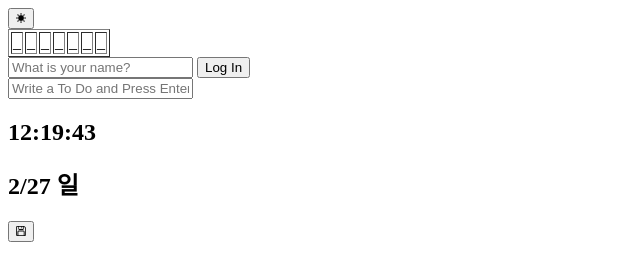
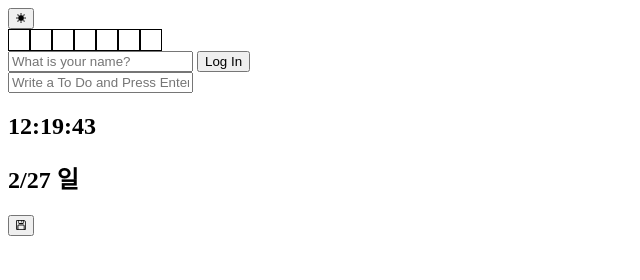
Before and after one commit to htogether7/to-do-list, a plain HTML site: page index.html in a window 1280 px wide. Shown: the whole page, without its empty margins (0-640 px from the left). Drawn offline with Linux system fonts and the light colour scheme.

Commit message:
Feat: Add color system that shows today's task
Now if user saves the tasks, the task on the to-do-list disappear. it changes
to color that fit the status. and save on day-box.

```diff
--- a/css/style.css
+++ b/css/style.css
@@ -26,3 +26,23 @@ img {
 .fail {
   background-color: red;
 }
+
+div[id$="day"] {
+  width: 20px;
+  height: 20px;
+  border: 1px black solid;
+  transition: all 2s;
+}
+
+.day-box {
+  display: flex;
+}
+
+/* #seventh-day {
+  background-color: green;
+  transition: all 2s;
+} */
+
+.save {
+  background-color: red;
+}
--- a/index.html
+++ b/index.html
@@ -13,18 +13,14 @@
             <img class="mode-image" src="img/sun.png">
         </button>
     </div>
-    <div>
-        <table border="1">
-            <tr>
-                <td>_</td>
-                <td>_</td>
-                <td>_</td>
-                <td>_</td>
-                <td>_</td>
-                <td>_</td>
-                <td>_</td>
-            </tr>
-        </table>
+    <div class="day-box">
+        <div id="first-day"></div>
+        <div id="second-day"></div>
+        <div id="third-day"></div>
+        <div id="fourth-day"></div>
+        <div id="fifth-day"></div>
+        <div id="sixth-day"></div>
+        <div id="seventh-day"></div>
     </div>
     <form id="login-form" class="hidden">
         <input required maxlength="15" type="text" placeholder="What is your name?">
@@ -43,9 +39,10 @@
         </button>
     </div>
 
-    <script src="js/save.js"></script>
+
     <script src="js/greetings.js"></script>
     <script src="js/todo.js"></script>
+    <script src="js/save.js"></script>
     <script src="js/dark.js"></script>
     <script src="js/clock.js"></script>
 
--- a/js/save.js
+++ b/js/save.js
@@ -1,17 +1,43 @@
 const saveButton = document.querySelector("#save-button");
+const dayBox = document.querySelector(".day-box");
+// const showWeek = Array.from({length:7}, ()=>"Not Today");
 
+console.log(dayBox);
 function saveToday (event) {
+    // const showToday = {
+    //     success : [],
+    //     mid : [],
+    //     fail : [],
+    // }
     const saveAnswer = confirm("오늘 한 일을 저장하시겠습니까?");
     const parsedToDosSave = JSON.parse(localStorage.getItem("todos"));
+    console.log(parsedToDosSave);
     if (saveAnswer) {
         for (let key in parsedToDosSave) {
-            if (parsedToDosSave[key].count !== 0) {
-                console.log(parsedToDosSave[key].count);
+            if (parsedToDosSave[key].count === "success" || parsedToDosSave[key].count === "fail" || parsedToDosSave[key].count === "mid") {
+    //             //저장
+    //             // console.log(parsedToDosSave[key].count);
+    //             // localStorage.setItem({})
+    //             showToday[parsedToDosSave[key].count].push(parsedToDosSave[key].text);
+    //             parsedToDosSave[key].count = "saved";
+    //             localStorage.setItem("todos", JSON.stringify(parsedToDosSave));
+    //             localStorage.setItem("todoy", JSON.stringify(showToday));
+                for (let i = 0; i < toDoList.children.length; i++) {
+                    if (+toDoList.children[i].id === parsedToDosSave[key].id) {
+                        // toDoList.children[i].classList.add("hidden");
+                        parsedToDosSave.splice(key, 1);
+                        localStorage.setItem("todos", JSON.stringify(parsedToDosSave));
+                        console.log(toDoList.children[i]);
+                        toDoList.children[i].remove();
+                        dayBox.children[6].classList.add("save");
+                    }
+                }
+
             }
             // console.log(parsedToDosSave[key].count);
         }
+    //     console.log(showToday);
     }
 }
 
-
 saveButton.addEventListener("click", saveToday);
--- a/js/todo.js
+++ b/js/todo.js
@@ -1,7 +1,6 @@
 const toDoForm = document.querySelector("#todo-form");
 const toDoInput = toDoForm.querySelector("input");
 const toDoList = document.querySelector("#todo-list");
-
 
 
 let toDos = [];
```
